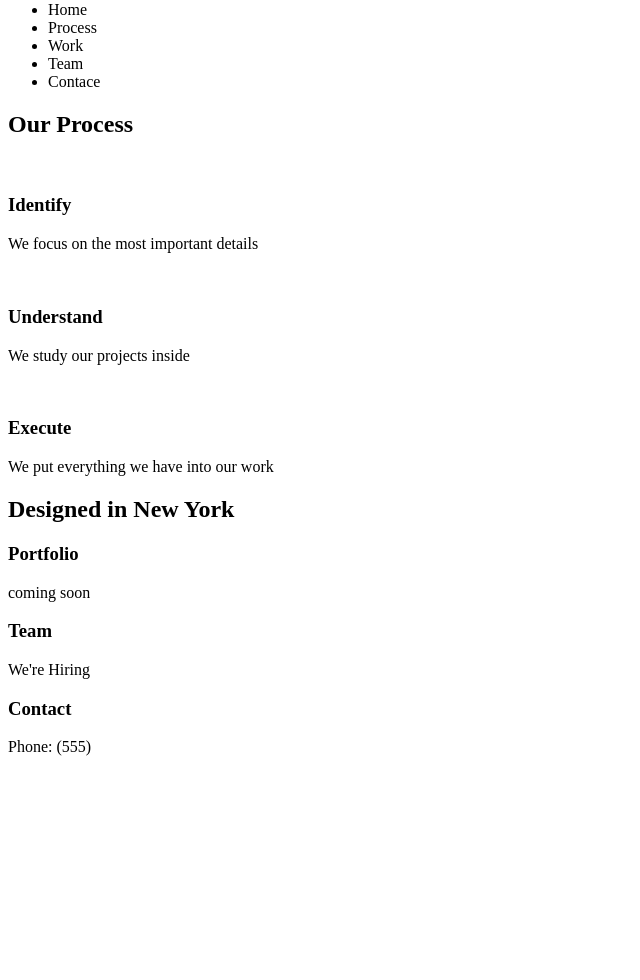
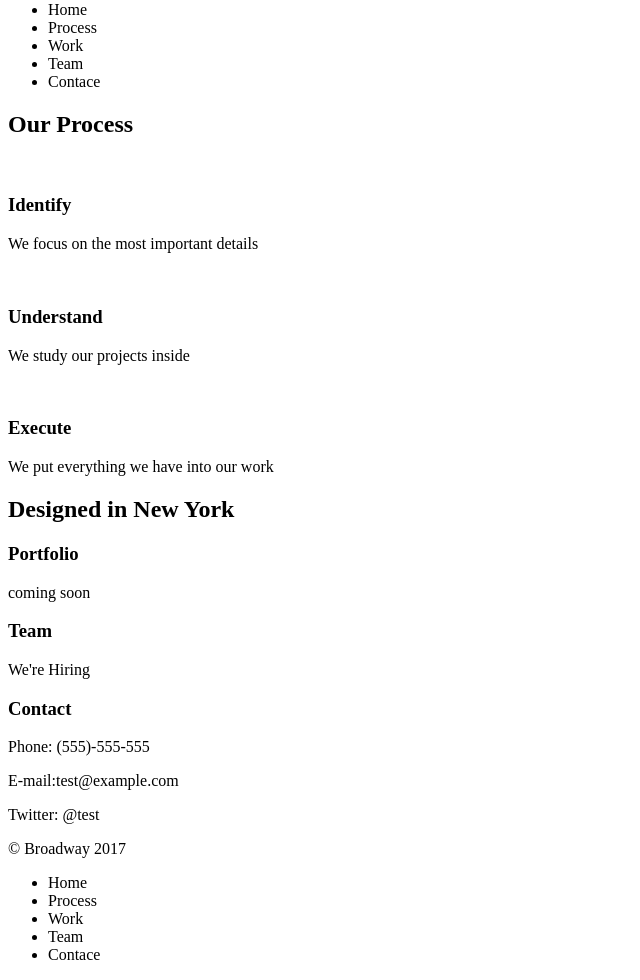
Before and after one commit to SimonBolivar1815/Broadway, a plain HTML site: page index.html in a window 1280 px wide. Shown: the part 79-1059 px from the top of the page, without its empty margins (0-640 px from the left). Before the commit the page ends 851 px from the top, so only its background shows below. Drawn offline with Linux system fonts and the light colour scheme.

Commit message:
complete basic

```diff
--- a/index.html
+++ b/index.html
@@ -20,7 +20,7 @@
         <li>Contace</li>
       </ul>
     </div>
-    <div>
+    <div class="content">
       <h2>Our Process</h2>
       <img>
       <h3>Identify</h3>
@@ -43,8 +43,22 @@
     </div>
     <div class="contact">
       <h3>Contact</h3>
-      <p>Phone: (555)</p>
+      <p>Phone: (555)-555-555</p>
+      <p>E-mail:test@example.com</p>
+      <p>Twitter: @test</p>
     </div>
+    <div class="footer">
+      <p>© Broadway 2017</p>
+      <ul>
+        <li>Home</li>
+        <li>Process</li>
+        <li>Work</li>
+        <li>Team</li>
+        <li>Contace</li>
+      </ul>
+
+    </div>
+
 
   </body>
 </html>
```
